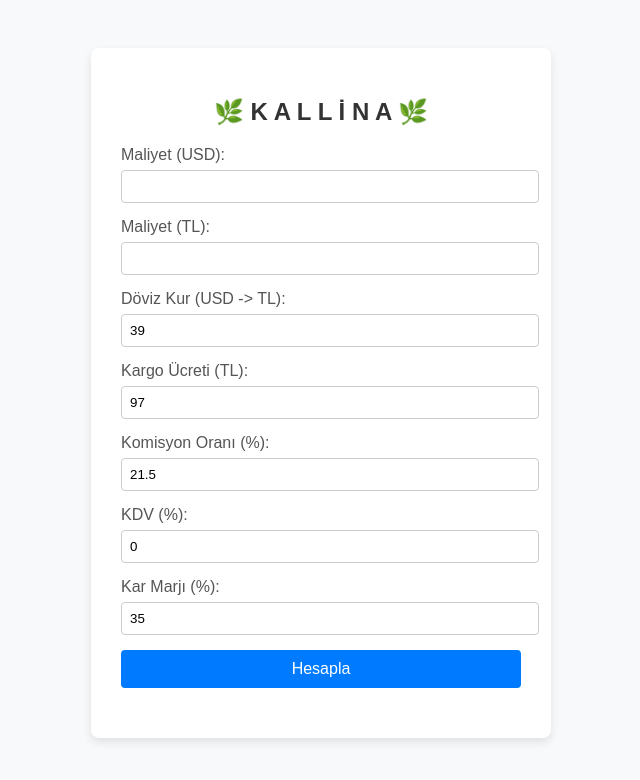
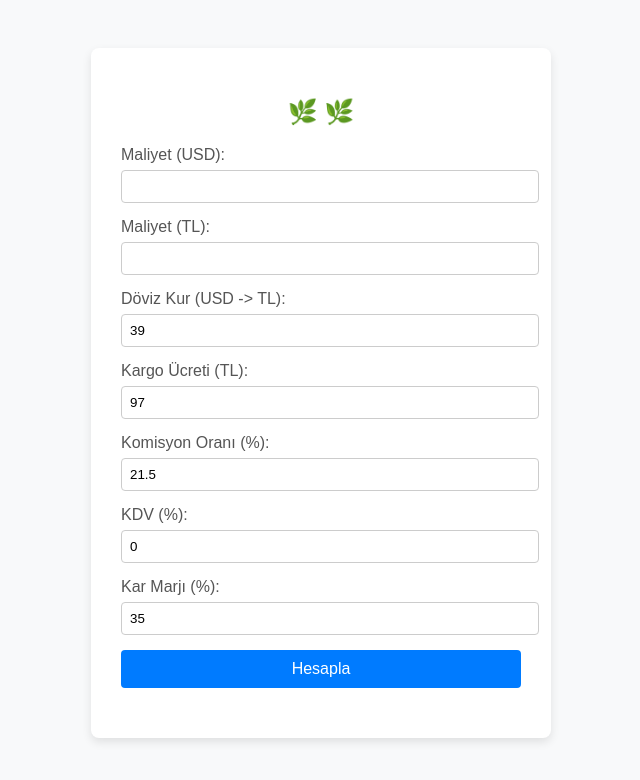
Before and after one commit to sohoworld/hesaplama, a plain HTML site: page docs/index.html in a window 1280 px wide. Shown: the whole page, without its empty margins (319-959 px from the left). Drawn offline with Linux system fonts and the light colour scheme.

Commit message:
Update index.html

```diff
--- a/docs/index.html
+++ b/docs/index.html
@@ -61,7 +61,7 @@
 </head>
 <body>
   <div class="container">
-    <h2>🌿 K A L L İ N A 🌿</h2>
+    <h2>🌿 🌿</h2>
     <form id="calculator">
       <label>Maliyet (USD):</label>
       <input type="number" id="cost_usd" step="0.01">
```
